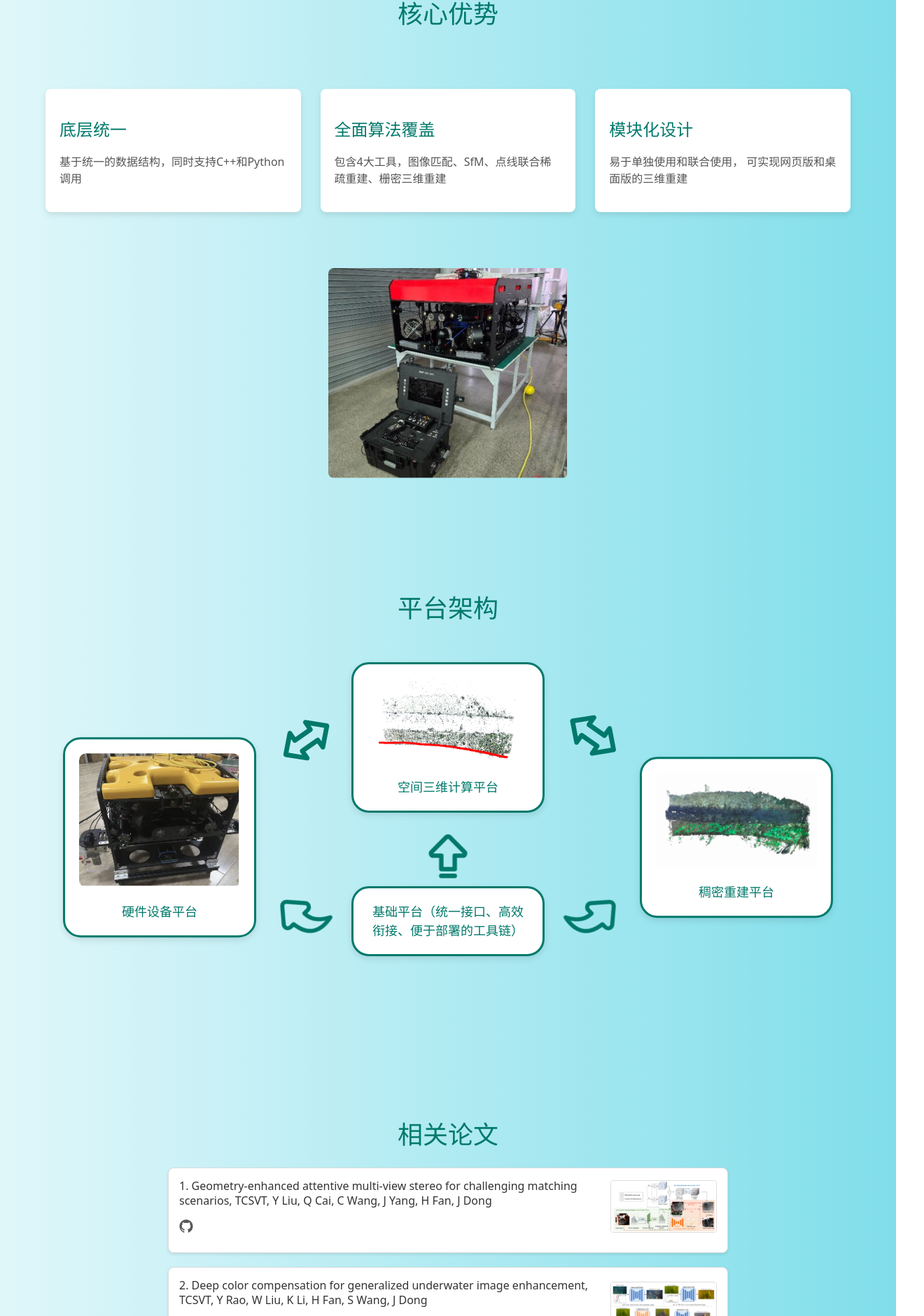
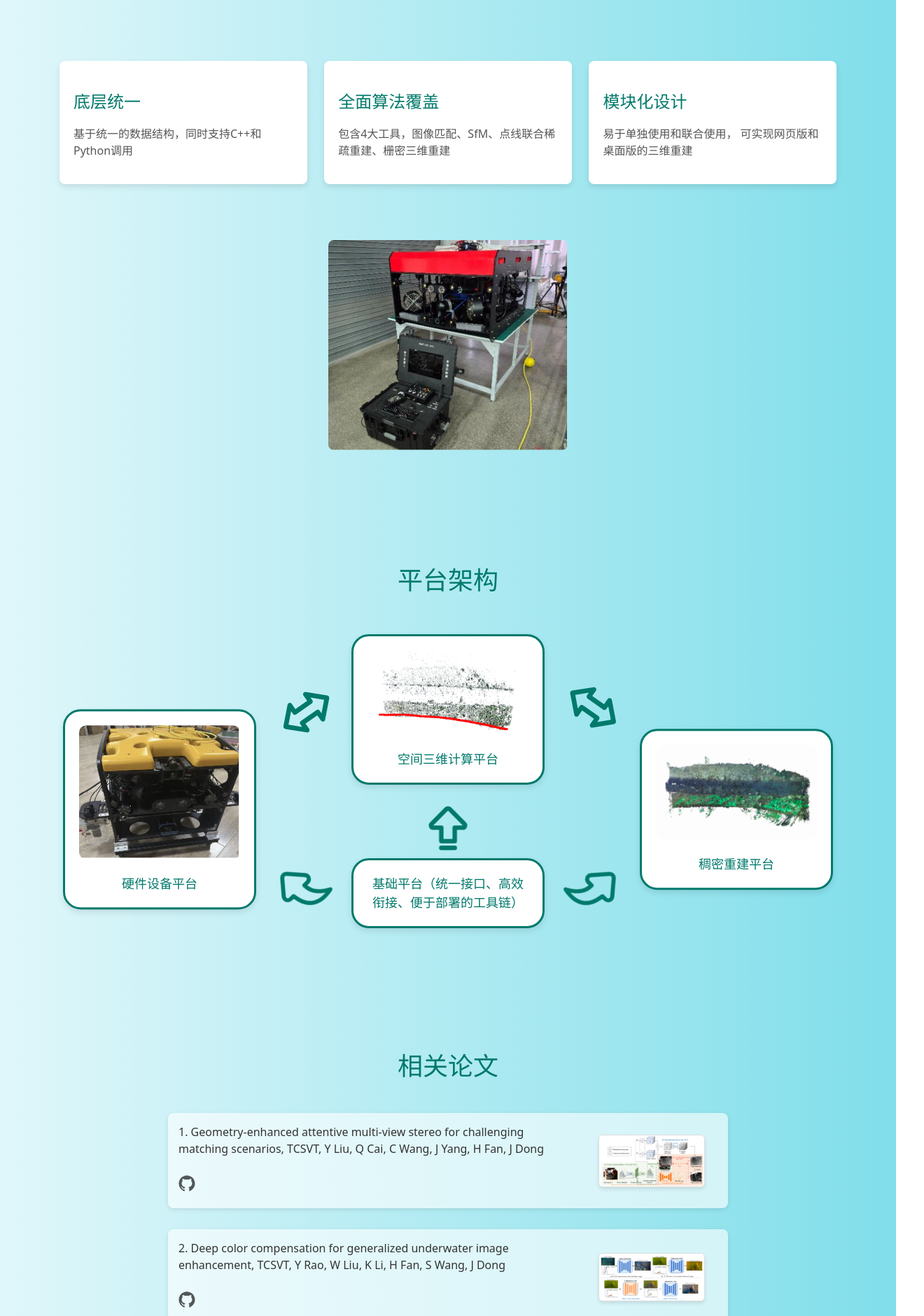
Before and after one commit to ruaabbit/Rebuild3D, a Vue app: page / in a window 1280 px wide. Shown: the part 908-2788 px from the top of the page at 70% size, 1320 px wide, since content can reach past the window. Built offline with nearby package versions, Linux system fonts and the light colour scheme.

Commit message:
ui: update

```diff
--- a/src/views/Home/index.vue
+++ b/src/views/Home/index.vue
@@ -2,21 +2,21 @@
   <div class="container">
     <div class="contactUs">
       <span>联系我们</span>
-            <a href=""><img src="@/assets/icons/github.svg" alt=""></a>
-            <a href=""><img src="@/assets/icons/email.svg" alt=""></a>
+      <a href=""><img src="@/assets/icons/github.svg" alt="" /></a>
+      <a href=""><img src="@/assets/icons/email.svg" alt="" /></a>
     </div>
-        <div class='section' id="section1">
+    <div class="section" id="section1">
       <h1>一站式解决水下三维重建领域计算需求的开源平台</h1>
       <a href="#" class="button" @click="scrollToSection(1)">了解更多</a>
       <div class="images">
-                <img class="image" src="@/assets/imgs/img1.png" alt="Image 1">
+        <img class="image" src="@/assets/imgs/img1.png" alt="Image 1" />
         <div class="arrow-container">
-                    <img class="arrow" src="@/assets/icons/arrow.svg" alt=""> <!-- 这是一个HTML字符箭头 -->
+          <img class="arrow" src="@/assets/icons/arrow.svg" alt="" />
         </div>
-                <img class="image" src="@/assets/imgs/img2.png" alt="Image 2">
+        <img class="image" src="@/assets/imgs/img2.png" alt="Image 2" />
       </div>
     </div>
-        <div class='section' id="section2">
+    <div class="section" id="section2">
       <div class="header">
         <h1>核心优势</h1>
       </div>
@@ -35,10 +35,10 @@
         </div>
       </div>
       <div class="image">
-                <img src="@/assets/imgs/img3.png" alt="Product Image">
+        <img src="@/assets/imgs/img3.png" alt="Product Image" />
       </div>
     </div>
-        <div class='section' id="section3">
+    <div class="section" id="section3">
       <div class="header">
         <h1>平台架构</h1>
       </div>
@@ -46,7 +46,7 @@
         <!-- 顶部结构 -->
         <div class="structure top">
           <div class="box">
-                        <img src="@/assets/imgs/img4.png" alt="图片4">
+            <img src="@/assets/imgs/img4.png" alt="图片4" />
             <p>空间三维计算平台</p>
           </div>
         </div>
@@ -54,7 +54,7 @@
         <!-- 左侧结构 -->
         <div class="structure left">
           <div class="box">
-                        <img src="@/assets/imgs/img5.png" alt="图片5">
+            <img src="@/assets/imgs/img5.png" alt="图片5" />
             <p>硬件设备平台</p>
           </div>
         </div>
@@ -62,7 +62,7 @@
         <!-- 右侧结构 -->
         <div class="structure right">
           <div class="box">
-                        <img src="@/assets/imgs/img6.png" alt="图片6">
+            <img src="@/assets/imgs/img6.png" alt="图片6" />
             <p>稠密重建平台</p>
           </div>
         </div>
@@ -75,7 +75,7 @@
         </div>
       </div>
     </div>
-        <div class='section' id="section4">
+    <div class="section" id="section4">
       <div class="header">
         <h1>相关论文</h1>
       </div>
@@ -84,71 +84,90 @@
         <!-- 第一篇论文 -->
         <div class="paper-item">
           <div class="paper-title">
-                        <p>1. Geometry-enhanced attentive multi-view stereo for challenging matching scenarios, TCSVT, Y
-                            Liu, Q Cai, C Wang, J Yang, H Fan, J Dong</p>
-                        <a href="https://github.com/yimei910110/GA-MVS" target="_blank"><img class="icon" src="@/assets/icons/github.svg" alt="github"></a>
+            <p>
+              1. Geometry-enhanced attentive multi-view stereo for challenging
+              matching scenarios, TCSVT, Y Liu, Q Cai, C Wang, J Yang, H Fan, J
+              Dong
+            </p>
+            <a href="https://github.com/yimei910110/GA-MVS" target="_blank"
+              ><img class="icon" src="@/assets/icons/github.svg" alt="github"
+            /></a>
           </div>
           <div class="paper-image">
-                        <img src="@/assets/imgs/paper1.png" alt="论文1截图">
+            <img src="@/assets/imgs/paper1.png" alt="论文1截图" />
           </div>
         </div>
 
         <!-- 第二篇论文 -->
         <div class="paper-item">
           <div class="paper-title">
-                        <p>2. Deep color compensation for generalized underwater image enhancement, TCSVT, Y Rao, W Liu,
-                            K Li, H Fan, S Wang, J Dong</p>
-                        <a href="https://github.com/Ray2OUC/P2CNet" target="_blank"><img class="icon" src="@/assets/icons/github.svg" alt="github"></a>
+            <p>
+              2. Deep color compensation for generalized underwater image
+              enhancement, TCSVT, Y Rao, W Liu, K Li, H Fan, S Wang, J Dong
+            </p>
+            <a href="https://github.com/Ray2OUC/P2CNet" target="_blank"
+              ><img class="icon" src="@/assets/icons/github.svg" alt="github"
+            /></a>
           </div>
           <div class="paper-image">
-                        <img src="@/assets/imgs/paper2.png" alt="论文2截图">
+            <img src="@/assets/imgs/paper2.png" alt="论文2截图" />
           </div>
         </div>
 
         <!-- 第三篇论文 -->
         <div class="paper-item">
           <div class="paper-title">
-                        <p>3. Learning general descriptors for image matching with regression feedback, TCSVT, Y Rao, Y
-                            Ju, C Li, E Rigall, J Yang, H Fan, J Dong</p>
-                        <a href="https://github.com/Ray2OUC/AANet" target="_blank"><img class="icon" src="@/assets/icons/github.svg" alt="github"></a>
+            <p>
+              3. Learning general descriptors for image matching with regression
+              feedback, TCSVT, Y Rao, Y Ju, C Li, E Rigall, J Yang, H Fan, J
+              Dong
+            </p>
+            <a href="https://github.com/Ray2OUC/AANet" target="_blank"
+              ><img class="icon" src="@/assets/icons/github.svg" alt="github"
+            /></a>
           </div>
           <div class="paper-image">
-                        <img src="@/assets/imgs/paper3.png" alt="论文3截图">
+            <img src="@/assets/imgs/paper3.png" alt="论文3截图" />
           </div>
         </div>
 
         <!-- 第四篇论文 -->
         <div class="paper-item">
           <div class="paper-title">
-                        <p>4. LaFea: Learning latent representation beyond feature for universal domain adaptation,
-                            TCSVT, Q Lv, Y Li, J Dong, Z Guo</p>
+            <p>
+              4. LaFea: Learning latent representation beyond feature for
+              universal domain adaptation, TCSVT, Q Lv, Y Li, J Dong, Z Guo
+            </p>
             <!-- <a href="#" target="_blank"><img class="icon" src="@/assets/icons/github.svg" alt="github"></a> -->
           </div>
           <div class="paper-image last">
-                        <img src="@/assets/imgs/paper4.png" alt="论文4截图">
+            <img src="@/assets/imgs/paper4.png" alt="论文4截图" />
           </div>
         </div>
       </div>
-
     </div>
   </div>
 
   <!-- 侧边导航栏 -->
   <div class="nav">
-        <div class="nav-button" v-for="(section, index) in sections" :key="index"
-            :class="{ active: currentSection === index }" @click="scrollToSection(index)">
-        </div>
+    <div
+      class="nav-button"
+      v-for="(section, index) in sections"
+      :key="index"
+      :class="{ active: currentSection === index }"
+      @click="scrollToSection(index)"
+    ></div>
   </div>
 </template>
 
 <script setup>
-import { ref, onMounted } from 'vue';
+import { ref, onMounted } from "vue";
 const currentSection = ref(0);
 const sections = ref([
-    { title: '第一页' },
-    { title: '第二页' },
-    { title: '第三页' },
-    { title: '第四页' }
+  { title: "第一页" },
+  { title: "第二页" },
+  { title: "第三页" },
+  { title: "第四页" },
 ]);
 
 // 节流函数
@@ -183,20 +202,52 @@ const handleScroll = (event) => {
 // 滚动到指定页面
 const scrollToSection = (index) => {
   currentSection.value = index;
-    const sectionId = `section${index + 1}`
-    document.getElementById(`section${index + 1}`).scrollIntoView({ behavior: 'smooth' });
+  const sectionId = `section${index + 1}`;
+  document
+    .getElementById(`section${index + 1}`)
+    .scrollIntoView({ behavior: "smooth" });
   // 更新地址栏的锚点
-    history.replaceState(null, '', `#${sectionId}`);
+  history.replaceState(null, "", `#${sectionId}`);
 };
 
 // 使用节流限制滚动事件
 const throttledScroll = throttle(handleScroll, 500);
+
+const handleTouchStart = (event) => {
+  touchStartY.value = event.touches[0].clientY;
+};
+
+const handleTouchEnd = (event) => {
+  const touchEndY = event.changedTouches[0].clientY;
+  const diff = touchStartY.value - touchEndY;
+
+  if (Math.abs(diff) < 50) return; // 忽略小的滑动
+
+  if (diff > 0) {
+    // 向上滑动，前往下一页
+    if (currentSection.value < sections.value.length - 1) {
+      currentSection.value++;
+      scrollToSection(currentSection.value);
+    }
+  } else {
+    // 向下滑动，前往上一页
+    if (currentSection.value > 0) {
+      currentSection.value--;
+      scrollToSection(currentSection.value);
+    }
+  }
+};
+
+const touchStartY = ref(0);
+
 onMounted(() => {
   // 初始化时检查地址栏的锚点
   const hash = window.location.hash;
   if (hash) {
     const sectionId = hash.substring(1); // 去掉 # 号
-        const index = sections.value.findIndex((section) => `section${section.id}` === sectionId);
+    const index = sections.value.findIndex(
+      (section) => `section${section.id}` === sectionId
+    );
     if (index !== -1) {
       currentSection.value = index;
       scrollToSection(index);
@@ -204,11 +255,13 @@ onMounted(() => {
   }
 
   // 监听 hashchange 事件
-    window.addEventListener('hashchange', () => {
+  window.addEventListener("hashchange", () => {
     const hash = window.location.hash;
     if (hash) {
       const sectionId = hash.substring(1); // 去掉 # 号
-            const index = sections.value.findIndex((section) => `section${section.id}` === sectionId);
+      const index = sections.value.findIndex(
+        (section) => `section${section.id}` === sectionId
+      );
       if (index !== -1) {
         currentSection.value = index;
         scrollToSection(index);
@@ -216,15 +269,47 @@ onMounted(() => {
     }
   });
 
-    window.addEventListener('wheel', throttledScroll);
+  window.addEventListener("wheel", throttledScroll);
+  // 添加触摸事件支持
+  window.addEventListener("touchstart", handleTouchStart);
+  window.addEventListener("touchend", handleTouchEnd);
+
+  // 设置初始viewport宽度
+  const setViewportMeta = () => {
+    const vpMeta = document.querySelector('meta[name="viewport"]');
+    if (vpMeta) {
+      vpMeta.content =
+        "width=device-width, initial-scale=1.0, maximum-scale=1.0, user-scalable=no";
+    }
+  };
+  setViewportMeta();
 });
-
 </script>
 
+<style scoped lang="scss">
+/* 通用响应式设置 */
+@mixin respond-to($breakpoint) {
+  @if $breakpoint == "small" {
+    @media (max-width: 576px) {
+      @content;
+    }
+  } @else if $breakpoint == "medium" {
+    @media (max-width: 768px) {
+      @content;
+    }
+  } @else if $breakpoint == "large" {
+    @media (max-width: 992px) {
+      @content;
+    }
+  } @else if $breakpoint == "xlarge" {
+    @media (max-width: 1200px) {
+      @content;
+    }
+  }
+}
 
-<style scoped lang="scss">
 $theme-color: #00796b;
-.contactUs{
+.contactUs {
   display: flex;
   align-items: center;
   position: fixed;
@@ -234,10 +319,24 @@ $theme-color: #00796b;
   width: 200px;
   justify-content: flex-end;
   color: $theme-color;
-    img{
+  z-index: 100; // 确保在其他元素上方
+
+  @include respond-to("medium") {
+    right: 15px;
+    top: 15px;
+    width: auto;
+  }
+
+  @include respond-to("small") {
+    span {
+      display: none; // 在小屏幕上隐藏文字，只显示图标
+    }
+  }
+
+  img {
     width: 25px;
   }
-    a{
+  a {
     margin: 0 5px;
   }
 }
@@ -250,6 +349,15 @@ $theme-color: #00796b;
   font-size: 2em;
   color: white;
   transition: background-color 0.5s ease;
+  overflow-x: hidden; // 防止水平滚动条
+  padding: 20px;
+  box-sizing: border-box;
+
+  @include respond-to("medium") {
+    font-size: 1.5em;
+    height: auto;
+    min-height: 100vh;
+  }
 }
 
 #section1 {
@@ -266,6 +374,19 @@ $theme-color: #00796b;
     font-size: 36px;
     color: $theme-color;
     margin-bottom: 40px;
+
+    @include respond-to("large") {
+      font-size: 32px;
+    }
+
+    @include respond-to("medium") {
+      font-size: 28px;
+    }
+
+    @include respond-to("small") {
+      font-size: 24px;
+      padding: 0 10px;
+    }
   }
 
   .button {
@@ -291,6 +412,25 @@ $theme-color: #00796b;
     margin-top: 40px;
     padding: 0 80px;
 
+    @include respond-to("large") {
+      padding: 0 40px;
+    }
+
+    @include respond-to("medium") {
+      flex-direction: column;
+      align-items: center;
+
+      .arrow-container {
+        transform: rotate(90deg);
+        margin: 20px 0;
+      }
+
+      .image {
+        width: 80% !important;
+        margin: 10px 0;
+      }
+    }
+
     .arrow-container {
       height: 100%;
       display: flex;
@@ -303,16 +443,12 @@ $theme-color: #00796b;
       color: $theme-color;
     }
 
-
     .image {
       width: 35%;
       border-radius: 10px;
       box-shadow: 0 4px 10px rgba(0, 0, 0, 0.1);
     }
   }
-
-
-
 }
 
 #section2 {
@@ -337,6 +473,29 @@ $theme-color: #00796b;
     margin-top: 30px;
     margin-bottom: 80px;
     padding: 0 60px;
+
+    @include respond-to("large") {
+      padding: 0 20px;
+    }
+
+    @include respond-to("medium") {
+      flex-direction: column;
+      align-items: center;
+    }
+
+    .advantage {
+      width: 28%;
+      padding: 20px;
+
+      @include respond-to("large") {
+        width: 30%;
+      }
+
+      @include respond-to("medium") {
+        width: 80%;
+        margin: 10px 0;
+      }
+    }
   }
 
   .advantage {
@@ -364,6 +523,10 @@ $theme-color: #00796b;
     max-height: 300px;
     object-fit: cover;
     border-radius: 8px;
+
+    @include respond-to("medium") {
+      max-width: 100%;
+    }
   }
 }
 
@@ -382,6 +545,34 @@ $theme-color: #00796b;
     position: relative;
     width: 1100px;
     height: 500px;
+
+    @include respond-to("xlarge") {
+      width: 90%;
+    }
+
+    @include respond-to("medium") {
+      height: auto;
+      display: flex;
+      flex-direction: column;
+      align-items: center;
+    }
+  }
+
+  .structure {
+    @include respond-to("medium") {
+      position: relative !important;
+      left: auto !important;
+      right: auto !important;
+      top: auto !important;
+      bottom: auto !important;
+      transform: none !important;
+      margin: 20px 0;
+
+      &::before,
+      &::after {
+        display: none; // 在移动端隐藏箭头
+      }
+    }
   }
 
   .structure {
@@ -423,16 +614,15 @@ $theme-color: #00796b;
 
     &::before {
       position: absolute;
-            content: url('@/assets/icons/darrow.svg');
-            transform: translateX(-160%) translateY(0px) rotate(145deg) scale(0.7)
+      content: url("@/assets/icons/darrow.svg");
+      transform: translateX(-160%) translateY(0px) rotate(145deg) scale(0.7);
     }
 
     &::after {
       position: absolute;
-            content: url('@/assets/icons/darrow.svg');
-            transform: translateX(160%) translateY(0px) rotate(35deg) scale(0.7)
+      content: url("@/assets/icons/darrow.svg");
+      transform: translateX(160%) translateY(0px) rotate(35deg) scale(0.7);
     }
-
   }
 
   /* 左侧结构 */
@@ -443,8 +633,9 @@ $theme-color: #00796b;
 
     &::after {
       position: absolute;
-            content: url('@/assets/icons/bend-arrow.svg');
-            transform: translateX(160%) translateY(110px) rotateX(180deg) rotateY(180deg) rotate(45deg) scale(0.6)
+      content: url("@/assets/icons/bend-arrow.svg");
+      transform: translateX(160%) translateY(110px) rotateX(180deg)
+        rotateY(180deg) rotate(45deg) scale(0.6);
     }
   }
 
@@ -456,8 +647,9 @@ $theme-color: #00796b;
 
     &::after {
       position: absolute;
-            content: url('@/assets/icons/bend-arrow.svg');
-            transform: translateX(-160%) translateY(110px) rotateX(180deg) rotate(45deg) scale(0.6)
+      content: url("@/assets/icons/bend-arrow.svg");
+      transform: translateX(-160%) translateY(110px) rotateX(180deg)
+        rotate(45deg) scale(0.6);
     }
   }
 
@@ -469,81 +661,112 @@ $theme-color: #00796b;
 
     &::after {
       position: absolute;
-            content: url('@/assets/icons/arrow2.svg');
-            transform: translateY(-90px) scale(0.6)
+      content: url("@/assets/icons/arrow2.svg");
+      transform: translateY(-90px) scale(0.6);
     }
-
-
   }
-
 }
 
 #section4 {
-    // background: linear-gradient(to right, #4db6ac, #00796b); /* 第四页渐变，类似第一个页面 */
   background: linear-gradient(to right, #e0f7fa, #80deea);
   flex-direction: column;
+  padding: 40px 20px;
+
   .header h1 {
     font-size: 36px;
     color: $theme-color;
-        margin-bottom: 20px;
+    margin-bottom: 40px;
+
+    @include respond-to("medium") {
+      font-size: 30px;
+    }
   }
 
   .paper-container {
     max-width: 800px;
-        margin: 0 auto;
+    width: 100%;
+
+    @include respond-to("large") {
+      max-width: 90%;
+    }
   }
 
   .paper-item {
     display: flex;
     align-items: center;
-        margin-bottom: 20px;
+    margin-bottom: 30px;
+    background-color: rgba(255, 255, 255, 0.6);
+    border-radius: 8px;
     padding: 15px;
-        background-color: white;
-        border: 1px solid #ddd;
-        border-radius: 8px;
-        box-shadow: 0 2px 4px rgba(0, 0, 0, 0.1);
+    box-shadow: 0 2px 6px rgba(0, 0, 0, 0.1);
+
+    @include respond-to("medium") {
+      flex-direction: column;
+      text-align: center;
+      padding: 20px 10px;
     }
 
     .paper-title {
-        flex: 1;
+      flex: 3;
       margin-right: 20px;
+
+      @include respond-to("medium") {
+        margin-right: 0;
+        margin-bottom: 15px;
       }
 
-    .paper-title p {
+      p {
         margin: 0;
         font-size: 16px;
-        line-height: 1.3;
+        line-height: 1.5;
         color: #333;
-
       }
 
-    .paper-title a {
+      a {
         display: inline-block;
-        margin-top: -20px;
-        color: #00796b;
+        margin-top: 10px;
+        color: $theme-color;
         text-decoration: none;
-        font-weight: bold;
-        font-size: 16px;
-        .icon{
-            width: 20px;
+
+        .icon {
+          width: 24px;
+          vertical-align: middle;
+          transition: transform 0.3s ease;
+
+          &:hover {
+            transform: scale(1.2);
+          }
+        }
       }
     }
 
-    .paper-title a:hover {
-        text-decoration: underline;
+    .paper-image {
+      flex: 1;
+      display: flex;
+      justify-content: center;
+
+      img {
+        width: 150px;
+        height: auto;
+        border-radius: 6px;
+        border: 1px solid #ddd;
+        box-shadow: 0 3px 5px rgba(0, 0, 0, 0.1);
+        transition: transform 0.3s ease;
+
+        &:hover {
+          transform: scale(1.05);
+        }
       }
 
-    .paper-image img {
-        width: 150px;
-        height: auto;
-        border-radius: 4px;
-        border: 1px solid #ddd;
+      &.last img {
+        width: 120px;
+
+        @include respond-to("small") {
+          width: 100px;
         }
-    .last img {
-        width: 100px;
-
       }
-
+    }
+  }
 }
 
 /* 侧边导航栏 */
@@ -556,6 +779,23 @@ $theme-color: #00796b;
   flex-direction: column;
   align-items: center;
   gap: 20px;
+
+  @include respond-to("small") {
+    right: 10px;
+    gap: 15px;
+  }
+
+  .nav-button {
+    @include respond-to("small") {
+      width: 8px;
+      height: 8px;
+
+      &.active {
+        width: 12px;
+        height: 12px;
+      }
+    }
+  }
 }
 
 .nav-button {
@@ -598,4 +838,5 @@ $theme-color: #00796b;
 
 // .nav-button.active::after {
 //     opacity: 1;
-// }</style>
+// }
+</style>
```
Lines whose indentation alone changed are shown as unchanged.
